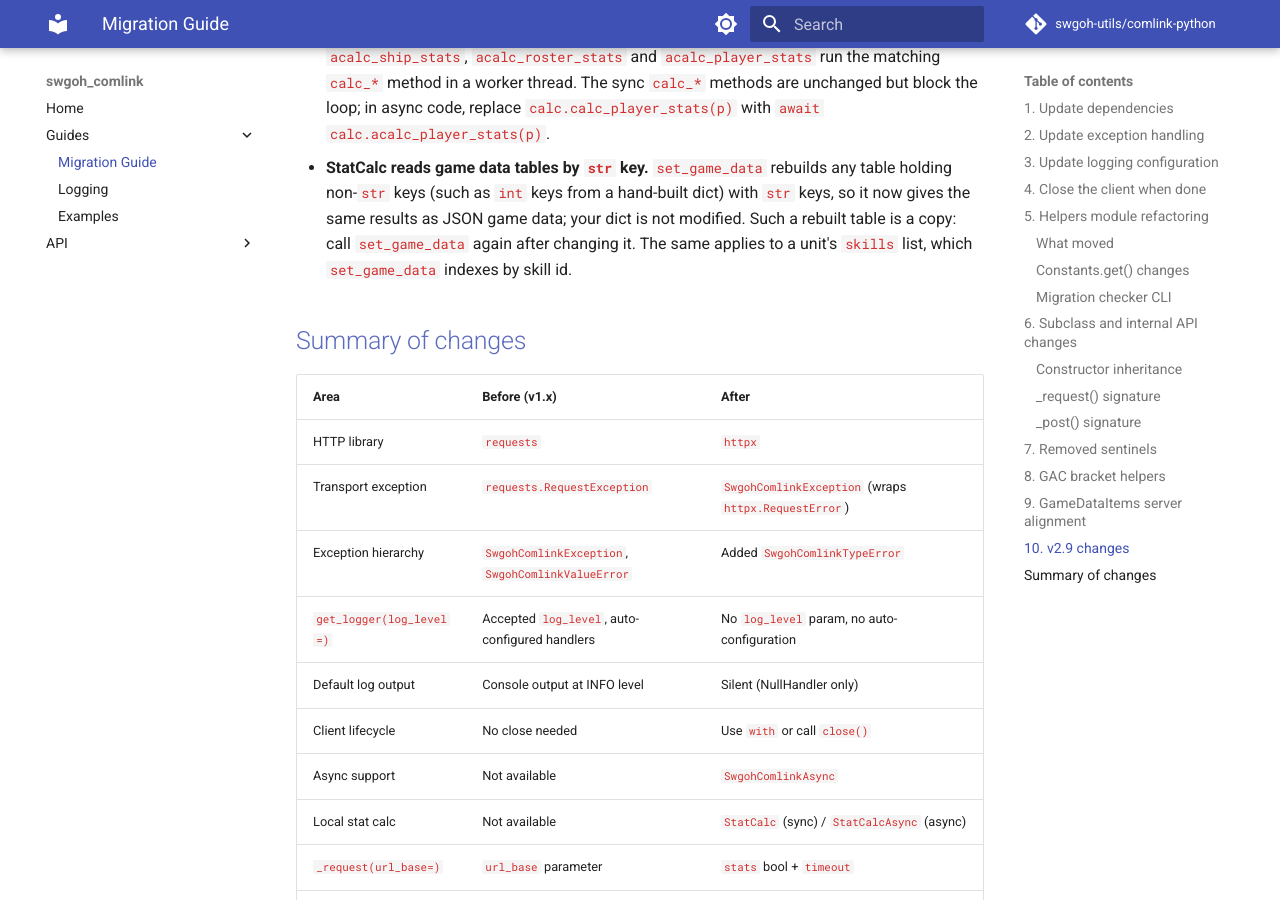
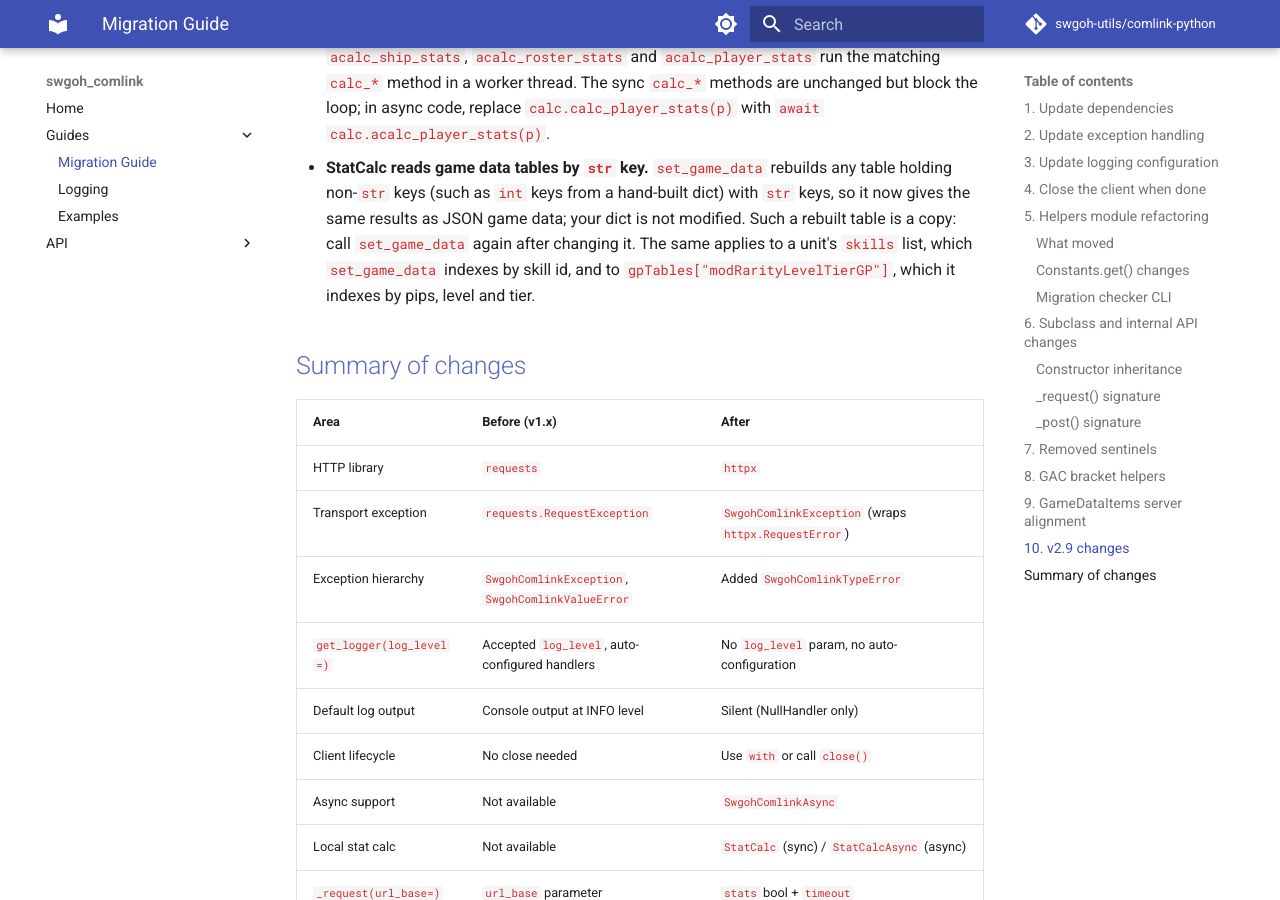
Before and after one commit to swgoh-utils/comlink-python, an MkDocs documentation site: the page built from docs/migration.md, in a window 1280 px wide and 900 px high, scrolled down 7451 px. Built offline with MkDocs 1.6.1 and Material for MkDocs 9.7.7, drawn with Linux system fonts in a browser that asks for light colours; comment, search, counter and statistics services are not loaded; the version menu is left out.

Commit message:
docs(migration): note that set_game_data indexes the mod GP table
Like the per-unit skill index, the mod GP index is built when
set_game_data runs, so a modRarityLevelTierGP table changed in place
afterwards needs another set_game_data call.

Refs #245

Co-Authored-By: Claude Opus 5.5 <noreply@anthropic.com>

```diff
--- a/docs/migration.md
+++ b/docs/migration.md
@@ -339,7 +339,8 @@ Upgrading from v2.8 to v2.9.
   holding non-`str` keys (such as `int` keys from a hand-built dict) with `str` keys, so
   it now gives the same results as JSON game data; your dict is not modified. Such a
   rebuilt table is a copy: call `set_game_data` again after changing it. The same applies
-  to a unit's `skills` list, which `set_game_data` indexes by skill id.
+  to a unit's `skills` list, which `set_game_data` indexes by skill id, and to
+  `gpTables["modRarityLevelTierGP"]`, which it indexes by pips, level and tier.
 
 ## Summary of changes
 
```
